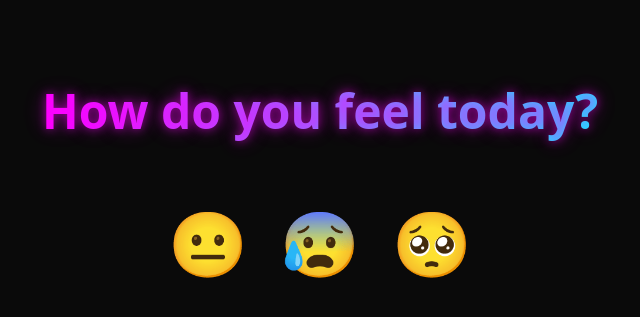
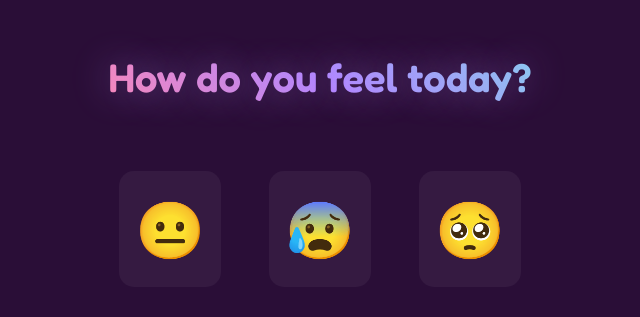
Before and after one commit to sdesby/magicbutton, a Next.js app: page / in a window 1280 px wide. Shown: the part 217-534 px from the top of the page, without its empty margins (320-960 px from the left). Built offline with nearby package versions, Linux system fonts and the light colour scheme.

Commit message:
Change design

```diff
--- a/src/app/globals.css
+++ b/src/app/globals.css
@@ -1,13 +1,16 @@
+@import url('https://fonts.googleapis.com/css2?family=Fredoka:wght@300;400;500;600&display=swap');
+
 @tailwind base;
 @tailwind components;
 @tailwind utilities;
 
 :root {
-  --neon-pink: #ff00ff;
-  --neon-blue: #00ffff;
-  --dark-bg: #0a0a0a;
-  --netflix-red: #E50914;
-  --netflix-black: #141414;
+  --candy-pink: #FF89B5;
+  --candy-purple: #B388FF;
+  --candy-blue: #89CFF0;
+  --candy-yellow: #FFE66D;
+  --vibrant-pink: #FF1493;
+  --dark-bg: #2A0E37;
 }
 
 body {
@@ -15,50 +18,106 @@ body {
   color: white;
   min-height: 100vh;
   margin: 0;
+  font-family: 'Fredoka', sans-serif;
 }
 
-.neon-text {
-  font-size: 3rem;
-  font-weight: bold;
+.title {
+  font-size: 2.5rem;
+  font-weight: 600;
   text-align: center;
-  background: linear-gradient(to right, var(--neon-pink), var(--neon-blue));
+  background: linear-gradient(45deg, var(--candy-pink), var(--candy-purple), var(--candy-blue));
   -webkit-background-clip: text;
   background-clip: text;
   color: transparent;
   text-shadow:
-    0 0 10px rgba(255, 0, 255, 0.5),
-    0 0 20px rgba(255, 0, 255, 0.3),
-    0 0 30px rgba(255, 0, 255, 0.1);
+    0 0 20px rgba(255, 137, 181, 0.3),
+    0 0 40px rgba(179, 136, 255, 0.2);
+  animation: titleGlow 2s ease-in-out infinite alternate;
 }
 
 .emoji-container {
   display: flex;
-  gap: 2rem;
-  font-size: 4rem;
+  gap: 3rem;
+  padding: 2rem;
 }
 
 .emoji {
-  transition: transform 0.2s;
+  font-size: 3.5rem;
+  transition: all 0.3s ease;
   cursor: pointer;
+  padding: 1rem;
+  border-radius: 15px;
+  background: rgba(255, 255, 255, 0.05);
+  border: none;
 }
 
 .emoji:hover {
-  transform: scale(1.2);
+  transform: scale(1.1) rotate(-5deg);
+  background: rgba(255, 255, 255, 0.1);
+  box-shadow: 0 0 20px rgba(255, 137, 181, 0.3);
 }
 
-.netflix-button {
-  background-color: var(--netflix-red);
-  color: white;
-  padding: 16px 32px;
-  border: none;
-  border-radius: 4px;
-  font-size: 1.5rem;
-  font-weight: 500;
-  cursor: pointer;
-  transition: transform 0.2s, background-color 0.2s;
+.response-container {
+  max-width: 400px;
+  padding: 2rem;
+  background: linear-gradient(135deg, rgba(255, 137, 181, 0.1), rgba(179, 136, 255, 0.1));
+  border-radius: 20px;
+  backdrop-filter: blur(10px);
+  border: 1px solid rgba(255, 255, 255, 0.1);
+  animation: fadeIn 0.5s ease-out;
 }
 
-.netflix-button:hover {
-  transform: scale(1.05);
-  background-color: #f40612;
+.loading-animation {
+  display: flex;
+  gap: 0.5rem;
+  justify-content: center;
+  align-items: center;
+  padding: 1rem;
 }
+
+.loading-dot {
+  width: 12px;
+  height: 12px;
+  background: var(--candy-purple);
+  border-radius: 50%;
+  animation: loadingBounce 0.5s ease-in-out infinite;
+}
+
+.loading-dot:nth-child(2) {
+  animation-delay: 0.1s;
+  background: var(--candy-pink);
+}
+
+.loading-dot:nth-child(3) {
+  animation-delay: 0.2s;
+  background: var(--candy-blue);
+}
+
+@keyframes titleGlow {
+  0% {
+    text-shadow: 0 0 20px rgba(255, 137, 181, 0.3);
+  }
+  100% {
+    text-shadow: 0 0 40px rgba(179, 136, 255, 0.5);
+  }
+}
+
+@keyframes loadingBounce {
+  0%, 100% {
+    transform: translateY(0);
+  }
+  50% {
+    transform: translateY(-10px);
+  }
+}
+
+@keyframes fadeIn {
+  from {
+    opacity: 0;
+    transform: translateY(10px);
+  }
+  to {
+    opacity: 1;
+    transform: translateY(0);
+  }
+}
--- a/src/app/page.tsx
+++ b/src/app/page.tsx
@@ -48,38 +48,51 @@ export default function Home() {
   };
 
   return (
-    <div className="grid min-h-screen items-center justify-items-center p-8 bg-[#0a0a0a]">
-      <div className="flex flex-col items-center gap-12">
-        <h1 className="neon-text">How do you feel today?</h1>
+    <div className="min-h-screen flex items-center justify-center p-6 bg-[var(--dark-bg)]">
+      <div className="flex flex-col items-center gap-8 w-full max-w-md">
+        <h1 className="title">How do you feel today?</h1>
+
         <div className="emoji-container">
-          <span
+          <button
             className="emoji"
-            role="img"
-            aria-label="neutral face"
+            role="button"
+            aria-label="I'm feeling bored"
             onClick={() => handleEmojiClick('Bored')}
-          >😐</span>
-          <span className="emoji" role="img" aria-label="anxious face" onClick={() => handleEmojiClick('Anxious')}>😰</span>
-          <span className="emoji" role="img" aria-label="pleading face" onClick={() => handleEmojiClick('Sad')}>🥺</span>
+          >😐</button>
+          <button
+            className="emoji"
+            role="button"
+            aria-label="I'm feeling anxious"
+            onClick={() => handleEmojiClick('Anxious')}
+          >😰</button>
+          <button
+            className="emoji"
+            role="button"
+            aria-label="I'm feeling sad"
+            onClick={() => handleEmojiClick('Sad')}
+          >🥺</button>
         </div>
 
         {isLoading && (
-          <div className="text-white text-xl animate-pulse">
-            Processing your feeling...
+          <div className="loading-animation">
+            <div className="loading-dot"></div>
+            <div className="loading-dot"></div>
+            <div className="loading-dot"></div>
           </div>
         )}
 
         {error && (
-          <div className="text-red-500 text-lg text-center max-w-md">
+          <div className="text-[var(--candy-pink)] text-lg text-center p-4 bg-white/5 rounded-lg">
             {error}
           </div>
         )}
 
         {response && (
-          <div className="flex flex-col items-center gap-4 max-w-md text-center">
-            <div className="text-[var(--neon-blue)] text-xl font-semibold">
+          <div className="response-container">
+            <div className="text-[var(--candy-yellow)] text-xl font-semibold mb-4">
               {response.promptType}
             </div>
-            <div className="text-white text-lg">
+            <div className="text-white text-lg leading-relaxed">
               {response.joyBurst}
             </div>
           </div>
```
